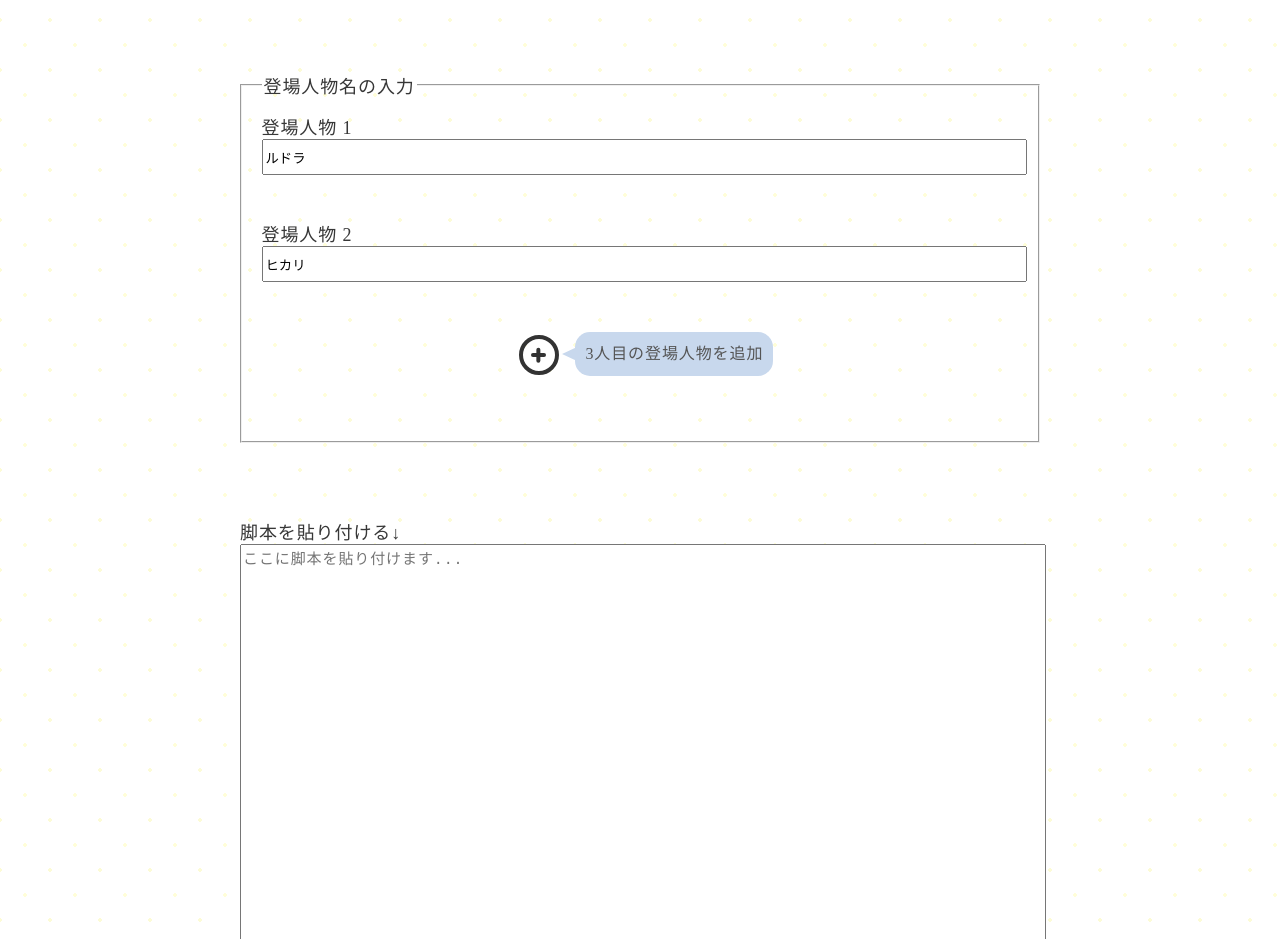
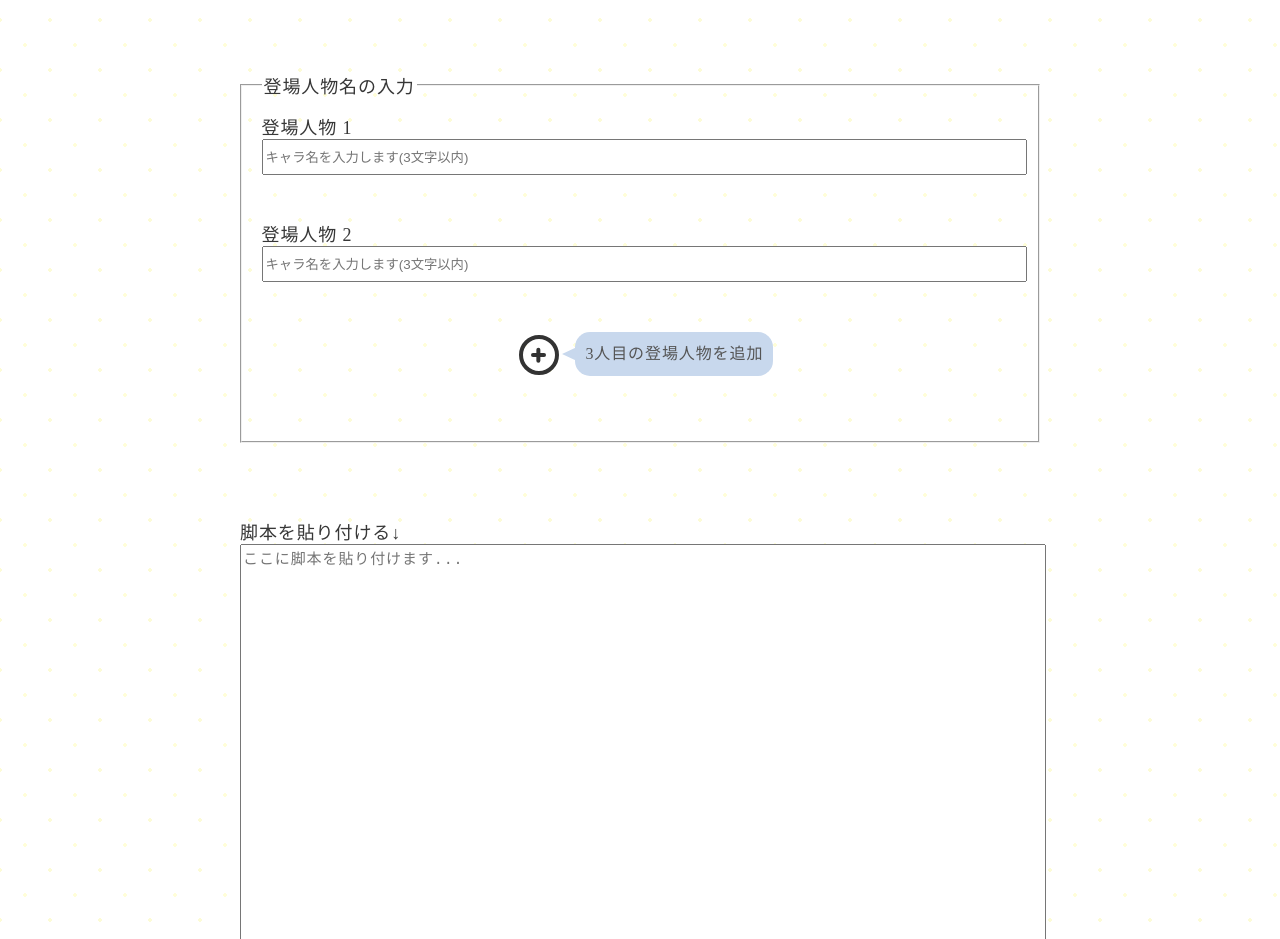
Before and after one commit to Chrisc86QAp/irodori, a plain HTML site: page index.html in a window 1280 px wide. Shown: the part 2580-3519 px from the top of the page. Drawn offline with Linux system fonts and the light colour scheme.

Commit message:
Update index.html

```diff
--- a/index.html
+++ b/index.html
@@ -660,13 +660,13 @@ button.btn {
 		<legend>登場人物名の入力</legend>
 		<div class="mb3">
 			<label for="chara01">登場人物 1</label>
-			<input size="6" maxlength="4" aria-invalid="false" placeholder="キャラ名を入力します(3文字以内)" type="text" name="chara01" id="chara01" class="character-name" value="ルドラ">
+			<input size="6" maxlength="4" aria-invalid="false" placeholder="キャラ名を入力します(3文字以内)" type="text" name="chara01" id="chara01" class="character-name">
 		</div>
 
 		<div class="second_chara">
 			<div class="mb3">
 				<label for="chara02">登場人物 2</label>
-				<input size="6" maxlength="4" aria-invalid="false" placeholder="キャラ名を入力します(3文字以内)" type="text" name="chara02" id="chara02" class="character-name" value="ヒカリ">
+				<input size="6" maxlength="4" aria-invalid="false" placeholder="キャラ名を入力します(3文字以内)" type="text" name="chara02" id="chara02" class="character-name">
 			</div>
 			<div class="add_chara mb3">
 				<div class="c-markup_view">
```
